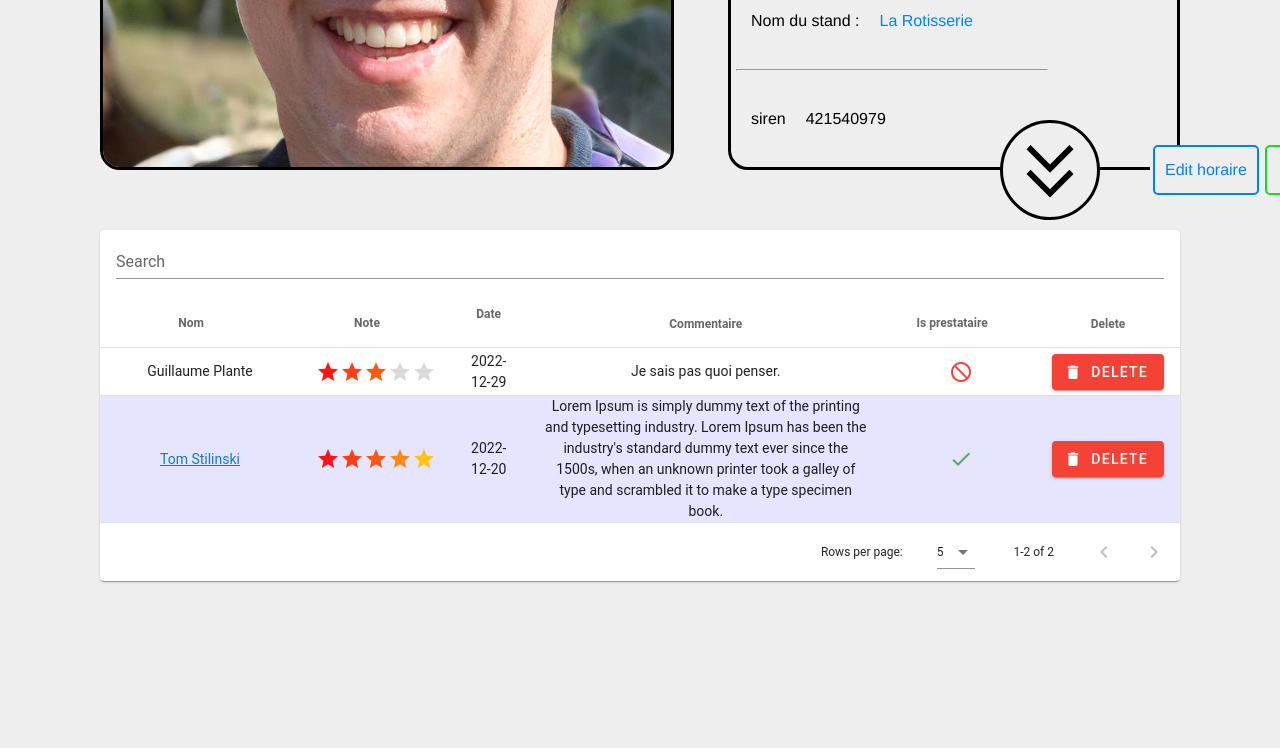
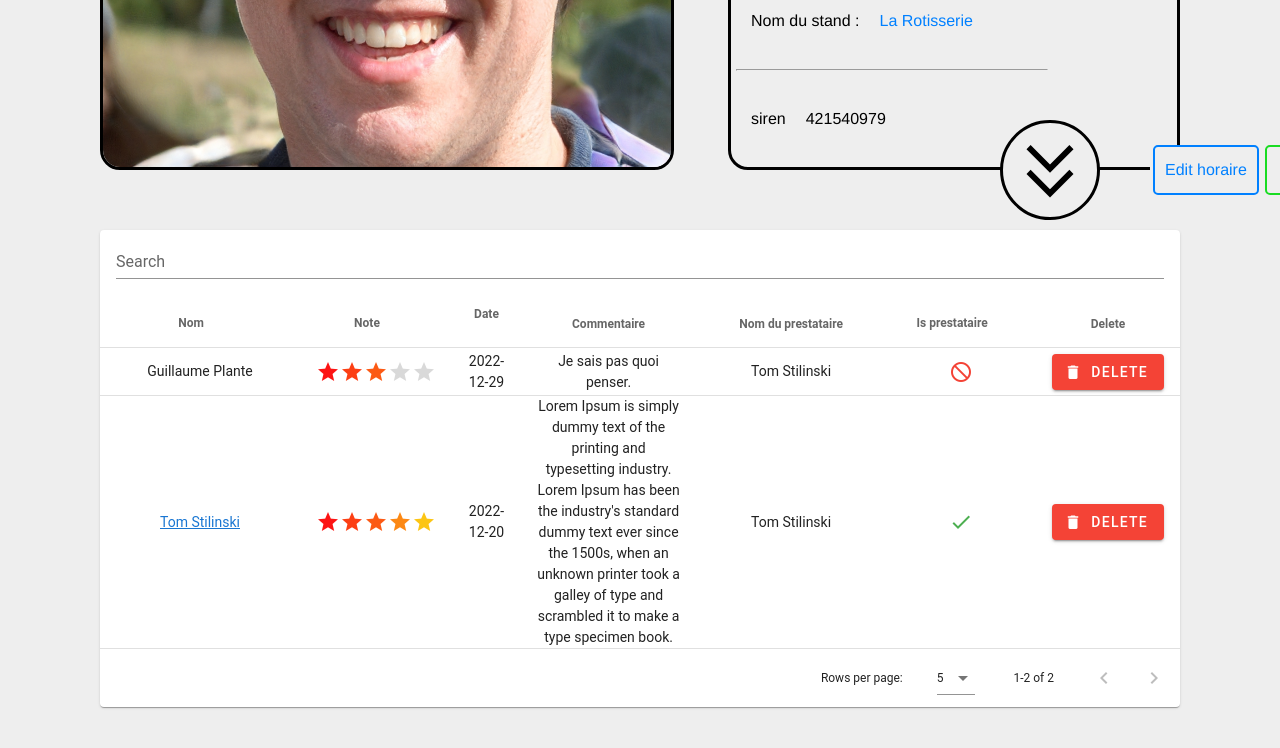
Before and after one commit to ThomasG1raud/saes3_vue, a Vue app: page /admin/prestataire/1 in a window 1280 px wide. Shown: the part 614-1362 px from the top of the page. Built offline with nearby package versions, Linux system fonts and the light colour scheme; the HTML template or start-up script is replaced by a standard one.

Commit message:
Add name of prestataire in AdminGuestbookView.vue

```diff
--- a/src/components/admin/AdminGuestbookView.vue
+++ b/src/components/admin/AdminGuestbookView.vue
@@ -32,6 +32,9 @@
           </td>
           <td>{{ item.date }}</td>
           <td>{{ item.text }}</td>
+          <td class="text-name-prestataire">
+            {{ currentPrestataire(item.idPrestataire).name }}
+          </td>
           <td class="text-is-prestataire">
             <v-icon :color="item.idComptePost ? 'green' : 'red'">
               {{ item.idComptePost ? "mdi-check" : "mdi-cancel" }}
@@ -47,12 +50,9 @@
           </td>
         </tr>
       </template>
-      <template v-slot:header="{ item }">
-        <div>
-          {{ item }}
-        </div>
-      </template>
+
     </v-data-table>
+
     <v-container v-else class="mt-5">
       <v-alert v-if="this.idPrestataire"
                border="bottom"
@@ -115,6 +115,12 @@ export default {
         value: 'comment'
       },
       {
+        text: "Nom du prestataire",
+        sortable: false,
+        align: "center",
+        value: "name_prestataire"
+      },
+      {
         text: "Is prestataire",
         sortable: true,
         align: "center",
@@ -132,10 +138,13 @@ export default {
     curentComments() {
       if (!this.idPrestataire) return this.getAllComment();
       return this.getAllComment().filter(comment => parseInt(comment.idPrestataire) === parseInt(this.idPrestataire));
+    },
+    currentPrestataire(idPrestataire) {
+      return this.getInfoPrestataireByIdPrestataire(parseInt(idPrestataire));
     }
   },
   methods: {
-    ...mapGetters(["getAllComment"]),
+    ...mapGetters(["getAllComment", "getInfoPrestataireByIdPrestataire"]),
     ...mapActions(["deleteComment"]),
     removeComment(idComment) {
       if (!confirm("Are you sure to delete ?")) return;
@@ -187,13 +196,8 @@ td.name {
 td.text-is-prestataire {
   min-width: 150px;
 }
-
-tr.prestataire {
-  background-color: rgb(0, 0, 256, 0.1);
-}
-
-tr.prestataire:hover {
-  background-color: rgb(0, 0, 256, 0.2) !important;
+td.text-name-prestataire {
+  min-width: 190px;
 }
 
 @keyframes displayZoom {
--- a/src/store/index.js
+++ b/src/store/index.js
@@ -51,7 +51,7 @@ export default new Vuex.Store({
         allComment: [
             {
                 id: 4,
-                name: "tony.camillio@gmail.com",
+                name: "Tony Camillio",
                 email: "tony.camillio@gmail.com",
                 note: 5,
                 date: "2022-12-30",
--- a/src/views/vitrine/HomeView.vue
+++ b/src/views/vitrine/HomeView.vue
@@ -52,7 +52,8 @@ export default {
   display: flex;
   justify-content: end;
   width: 100%;
-  height: 830px;
+  /*height: 830px;*/
+  height: 100vh;
   background-image: url("@/assets/imageVitrinePrincipal.jpg");
   background-repeat: no-repeat;
   background-size: cover;
--- a/src/views/vitrine/VitrineCalendrierView.vue
+++ b/src/views/vitrine/VitrineCalendrierView.vue
@@ -67,9 +67,9 @@
                   <div class="flex-grow-1"></div>
                 </v-toolbar>
                 <v-card-text tag="h1">
-                  {{getPrestataireByIdPrestataire(selectedEvent.idPrestataire)}}
-                  <br>
-                  {{ "idPrestataire = "+selectedEvent.idPrestataire }} <!--todo affichage du nom du prestataire-->
+<!--                  {{getPrestataireByIdPrestataire(selectedEvent.idPrestataire)}}-->
+<!--                  <br>-->
+<!--                  {{ "idPrestataire = "+selectedEvent.idPrestataire }} &lt;!&ndash;todo affichage du nom du prestataire&ndash;&gt;-->
                 </v-card-text>
                 <v-card-text>
                   <form v-if="currentlyEditing !== selectedEvent.id">
```
